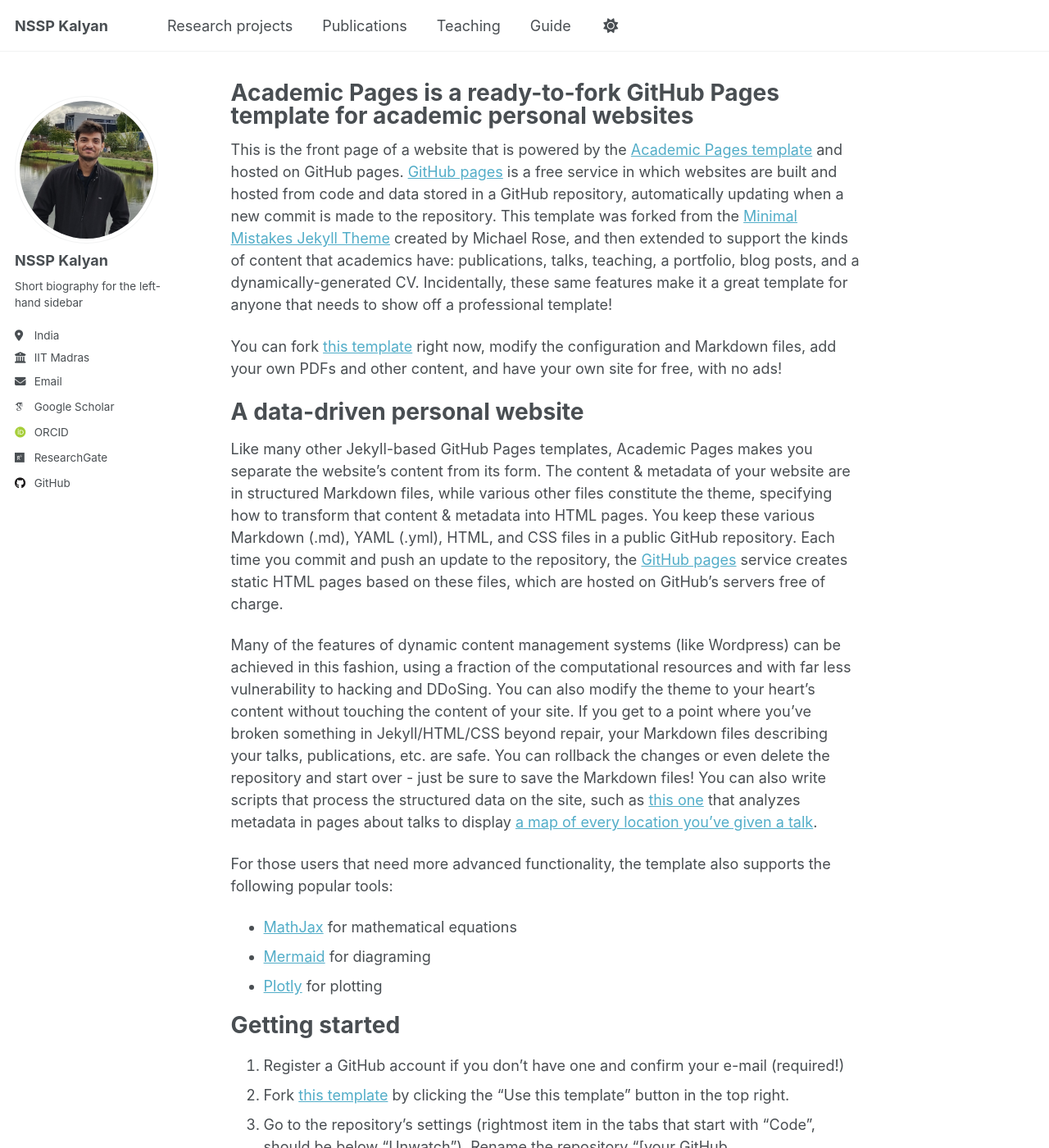
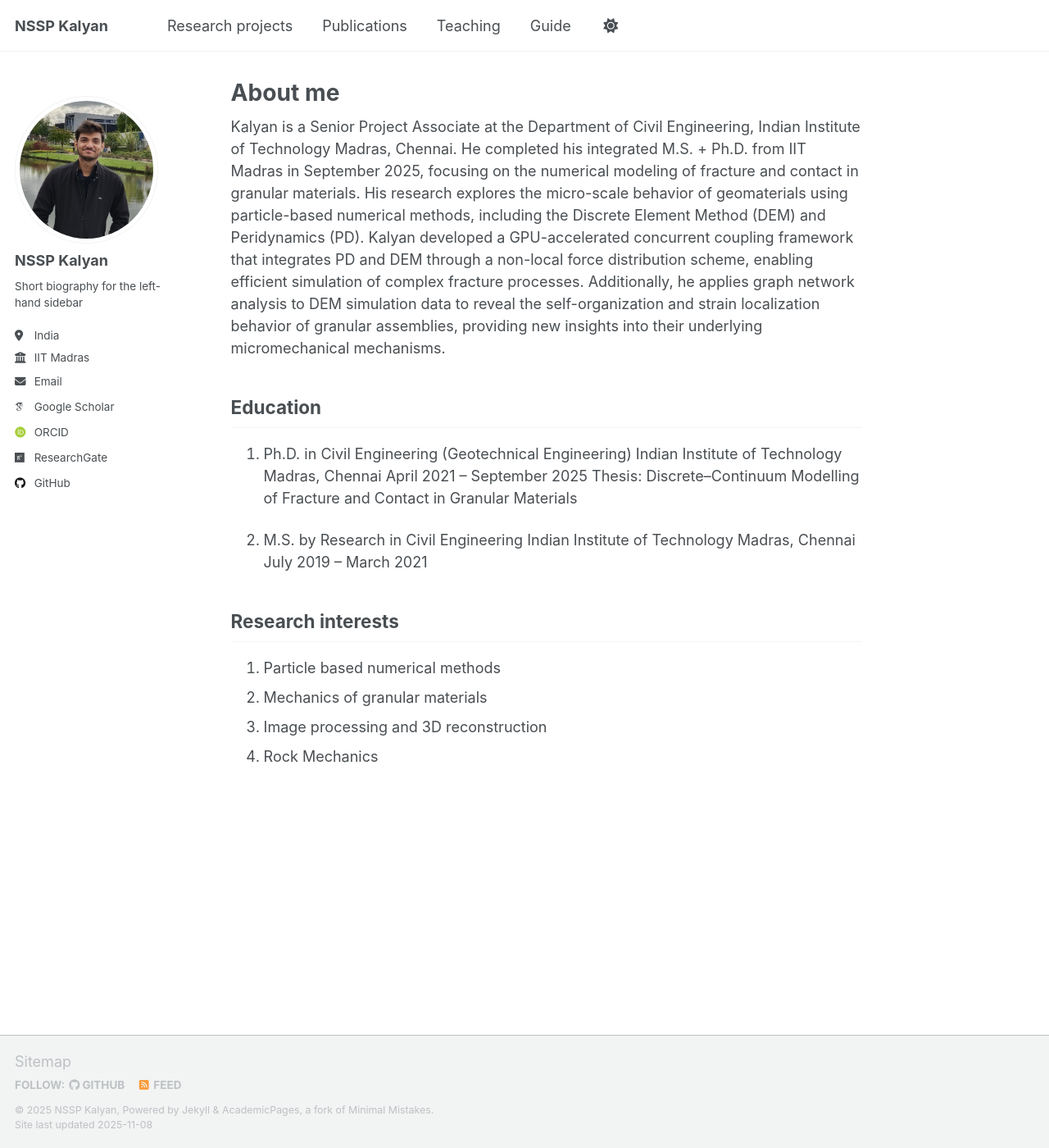
Before and after one commit to pkc137/sudo_template_website, a Jekyll site: the page built from _pages/about.md, in a window 1280 px wide and 1400 px high. Shown: the whole window at 82% size. Built offline with Jekyll 4.4.1, drawn with Linux system fonts in a browser that asks for light colours; some web fonts are replaced; a script that is not in the unit is left out; some of the changed text lies outside the part shown.

Commit message:
Update about.md

```diff
--- a/_pages/about.md
+++ b/_pages/about.md
@@ -1,13 +1,32 @@
 ---
 permalink: /
-title: "Academic Pages is a ready-to-fork GitHub Pages template for academic personal websites"
+title: "About me"
 author_profile: true
 redirect_from:
   - /about/
   - /about.html
 ---
+Kalyan is a Senior Project Associate at the Department of Civil Engineering, Indian Institute of Technology Madras, Chennai. He completed his integrated M.S. + Ph.D. from IIT Madras in September 2025, focusing on the numerical modeling of fracture and contact in granular materials. His research explores the micro-scale behavior of geomaterials using particle-based numerical methods, including the Discrete Element Method (DEM) and Peridynamics (PD). Kalyan developed a GPU-accelerated concurrent coupling framework that integrates PD and DEM through a non-local force distribution scheme, enabling efficient simulation of complex fracture processes. Additionally, he applies graph network analysis to DEM simulation data to reveal the self-organization and strain localization behavior of granular assemblies, providing new insights into their underlying micromechanical mechanisms.
 
-This is the front page of a website that is powered by the [Academic Pages template](https://github.com/academicpages/academicpages.github.io) and hosted on GitHub pages. [GitHub pages](https://pages.github.com) is a free service in which websites are built and hosted from code and data stored in a GitHub repository, automatically updating when a new commit is made to the repository. This template was forked from the [Minimal Mistakes Jekyll Theme](https://mmistakes.github.io/minimal-mistakes/) created by Michael Rose, and then extended to support the kinds of content that academics have: publications, talks, teaching, a portfolio, blog posts, and a dynamically-generated CV. Incidentally, these same features make it a great template for anyone that needs to show off a professional template!
+Education
+------
+1. Ph.D. in Civil Engineering (Geotechnical Engineering)
+Indian Institute of Technology Madras, Chennai
+April 2021 – September 2025
+Thesis: Discrete–Continuum Modelling of Fracture and Contact in Granular Materials
+
+2. M.S. by Research in Civil Engineering
+Indian Institute of Technology Madras, Chennai
+July 2019 – March 2021
+
+Research interests
+------
+1. Particle based numerical methods
+2. Mechanics of granular materials
+3. Image processing and 3D reconstruction
+4. Rock Mechanics
+
+<!--This is the front page of a website that is powered by the [Academic Pages template](https://github.com/academicpages/academicpages.github.io) and hosted on GitHub pages. [GitHub pages](https://pages.github.com) is a free service in which websites are built and hosted from code and data stored in a GitHub repository, automatically updating when a new commit is made to the repository. This template was forked from the [Minimal Mistakes Jekyll Theme](https://mmistakes.github.io/minimal-mistakes/) created by Michael Rose, and then extended to support the kinds of content that academics have: publications, talks, teaching, a portfolio, blog posts, and a dynamically-generated CV. Incidentally, these same features make it a great template for anyone that needs to show off a professional template!
 
  You can fork [this template](https://github.com/academicpages/academicpages.github.io) right now, modify the configuration and Markdown files, add your own PDFs and other content, and have your own site for free, with no ads!
 
@@ -53,4 +72,4 @@ Example: editing a Markdown file for a talk
 
 For more info
 ------
-More info about configuring Academic Pages can be found in [the guide](https://academicpages.github.io/markdown/), the [growing wiki](https://github.com/academicpages/academicpages.github.io/wiki), and you can always [ask a question on GitHub](https://github.com/academicpages/academicpages.github.io/discussions). The [guides for the Minimal Mistakes theme](https://mmistakes.github.io/minimal-mistakes/docs/configuration/) (which this theme was forked from) might also be helpful.
+More info about configuring Academic Pages can be found in [the guide](https://academicpages.github.io/markdown/), the [growing wiki](https://github.com/academicpages/academicpages.github.io/wiki), and you can always [ask a question on GitHub](https://github.com/academicpages/academicpages.github.io/discussions). The [guides for the Minimal Mistakes theme](https://mmistakes.github.io/minimal-mistakes/docs/configuration/) (which this theme was forked from) might also be helpful. -->
```
